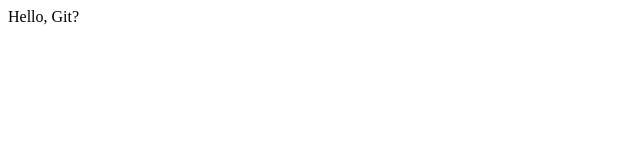
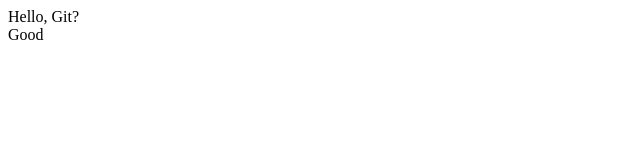
Before and after one commit to whoiseon/git-practice, a plain HTML site: page index.html in a window 1280 px wide. Shown: the full height of the page, 0-640 px from the left. Drawn offline with Linux system fonts and the light colour scheme.

Commit message:
새로운 텍스트

```diff
--- a/index.html
+++ b/index.html
@@ -11,5 +11,8 @@
   <div>
     Hello, Git?
   </div>
+  <div>
+    Good
+  </div>
 </body>
 </html>
```
